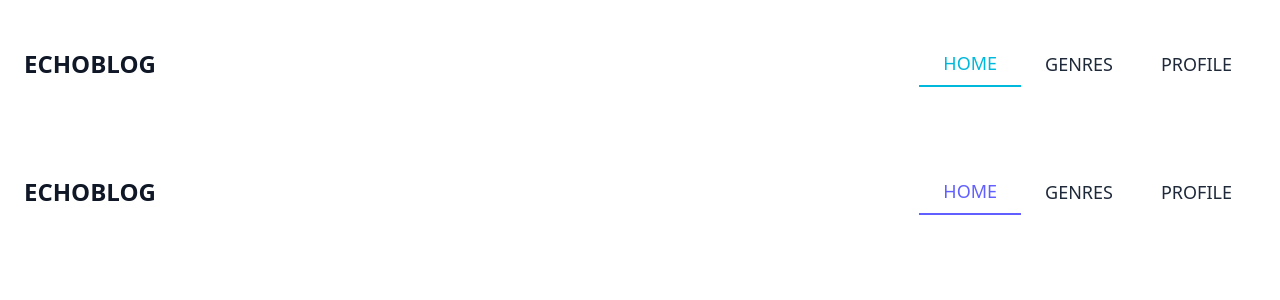
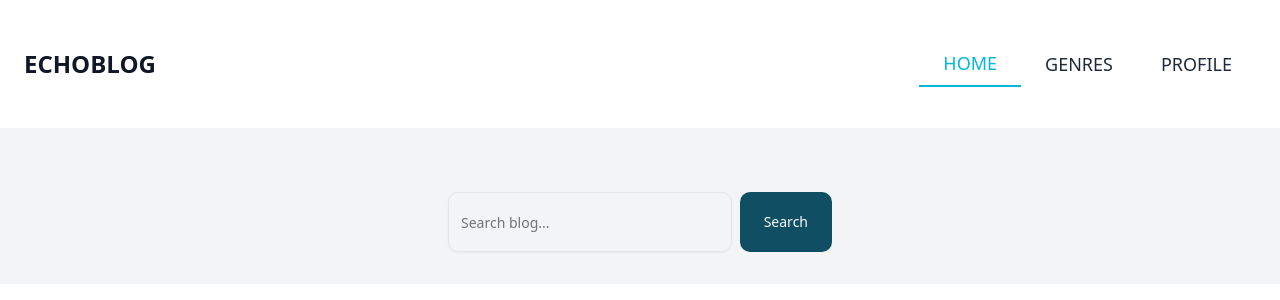
Before and after one commit to maxmulla23/blog, a Next.js app in the folder blogui/: page /newsfeed in a window 1280 px wide. Shown: the top 300 px of the page. Built offline with nearby package versions, Linux system fonts and the light colour scheme.

Commit message:
search bar

```diff
--- /dev/null
+++ b/blogui/app/comp/searchBar.js
@@ -0,0 +1,11 @@
+import { Button } from "@/components/ui/button"
+import { Input } from "@/components/ui/input"
+
+export function SearchBar() {
+  return (
+    <div className="flex w-full h-full max-w-sm items-center space-x-2">
+      <Input type="text" placeholder="Search blog..." />
+      <Button type="submit">Search</Button>
+    </div>
+  )
+}
--- a/blogui/app/newsfeed/page.js
+++ b/blogui/app/newsfeed/page.js
@@ -1,34 +1,17 @@
 import { Textarea } from "@/components/ui/textarea"
+import { SearchBar } from "../comp/searchBar"
 
 export default function Page() {
     return (
-        <main className="relative h-screen overflow-auto bg-white dark:bg-gray-100">
-        <header className="z-30 flex items-center w-full h-24 sm:h-32">
-            <div className="container flex items-center justify-between px-6 mx-auto">
-              <h2 className="font-bold text-gray-900 uppercase text-2xl">EchoBlog</h2>
-                <div className="flex items-center">
-                     <nav className="items-center hidden text-lg text-gray-800 uppercase font-sen dark:text-white lg:flex">
-                    <a href="#" className="flex px-6 py-2 text-indigo-500 border-b-2 border-indigo-500">
-                        Home
-                    </a>
-                    <a href="#" className="flex px-6 py-2 hover:text-indigo-500">
-                        Genres
-                    </a>
-                    <a href="#" className="flex px-6 py-2 hover:text-indigo-500">
-                        Profile
-                    </a>
-                </nav>
-                <button className="flex flex-col ml-4 lg:hidden">
-                    <span className="w-6 h-1 mb-1 bg-gray-800 dark:bg-white">
-                    </span>
-                    <span className="w-6 h-1 mb-1 bg-gray-800 dark:bg-white">
-                    </span>
-                    <span className="w-6 h-1 mb-1 bg-gray-800 dark:bg-white">
-                    </span>
-                </button>
-                </div>
+        <div className="flex items-center bg-gray-100">
+            <div className="container relative flex flex-col items-center justify-between px-6 py-8 mx-auto">
+            <div className="flex flex-col mt-8">
+               <SearchBar />
             </div>
-        </header>
-        </main>
+
+            </div>
+
+        </div>
+
     )
 }
```
